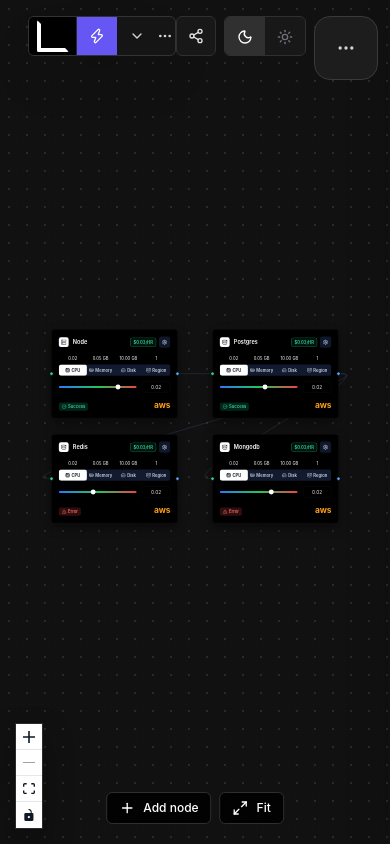
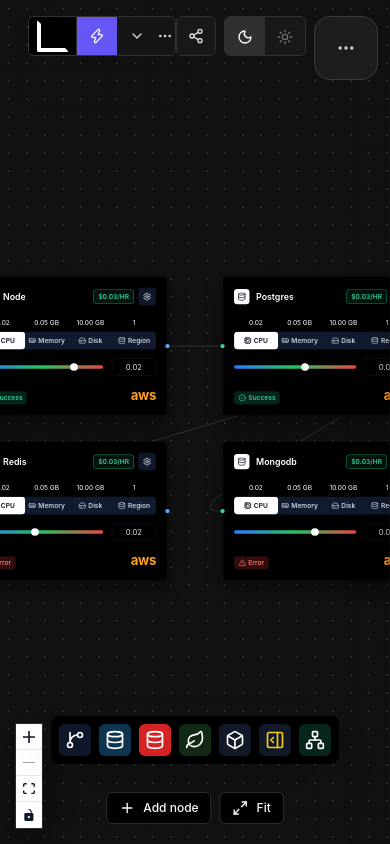
Before and after one commit to Ramdularey1/App-Graph-Builder, a React (Vite) app: page / in a window 390 px wide. Built offline with nearby package versions, Linux system fonts and the light colour scheme.

Commit message:
update ui

```diff
--- a/src/components/graph/GraphCanvas.tsx
+++ b/src/components/graph/GraphCanvas.tsx
@@ -15,7 +15,7 @@ import { Maximize2, Plus, Trash2 } from 'lucide-react';
 import { useCallback, useEffect, useMemo, useRef } from 'react';
 import type { AppGraph, ServiceNode } from '../../types/graph';
 import { useAppGraph } from '../../hooks/useAppGraph';
-import { useAppStore } from '../../store/useAppStore';
+import { type AddNodeRequest, useAppStore } from '../../store/useAppStore';
 import { RightPanel } from '../panel/RightPanel';
 import { Button } from '../ui/button';
 import { Skeleton } from '../ui/skeleton';
@@ -24,11 +24,12 @@ import { ServiceNodeCard } from './ServiceNodeCard';
 const nodeTypes: NodeTypes = {
   service: ServiceNodeCard,
 };
-const MIN_ZOOM = 0.35;
+const MIN_ZOOM = 0.55;
 const NODE_CARD_WIDTH = 360;
 const NODE_CARD_HEIGHT = 230;
 const NODE_COLUMN_GAP = 460;
 const NODE_ROW_GAP = 300;
+const STORAGE_PREFIX = 'app-graph-builder:graph:';
 
 export function GraphCanvas() {
   const selectedAppId = useAppStore((state) => state.selectedAppId);
@@ -36,18 +37,42 @@ export function GraphCanvas() {
   const isMobilePanelOpen = useAppStore((state) => state.isMobilePanelOpen);
   const setSelectedNodeId = useAppStore((state) => state.setSelectedNodeId);
   const setMobilePanelOpen = useAppStore((state) => state.setMobilePanelOpen);
+  const addNodeRequest = useAppStore((state) => state.addNodeRequest);
   const graphQuery = useAppGraph(selectedAppId);
   const [nodes, setNodes, onNodesChange] = useNodesState<ServiceNode>([]);
   const [edges, setEdges, onEdgesChange] = useEdgesState([]);
   const flowWrapperRef = useRef<HTMLDivElement>(null);
+  const handledAddRequestIdRef = useRef<number | null>(null);
+  const hasLoadedGraphRef = useRef(false);
 
   useEffect(() => {
-    if (graphQuery.data) {
-      setNodes(arrangeNodes(graphQuery.data.nodes));
-      setEdges(graphQuery.data.edges);
+    if (graphQuery.data && selectedAppId) {
+      const savedGraph = loadSavedGraph(selectedAppId);
+
+      if (savedGraph) {
+        setNodes(savedGraph.nodes);
+        setEdges(savedGraph.edges);
+      } else {
+        setNodes(arrangeNodes(graphQuery.data.nodes));
+        setEdges(graphQuery.data.edges);
+      }
+
       setSelectedNodeId(null);
+      hasLoadedGraphRef.current = true;
     }
-  }, [graphQuery.data, setEdges, setNodes, setSelectedNodeId]);
+  }, [graphQuery.data, selectedAppId, setEdges, setNodes, setSelectedNodeId]);
+
+  useEffect(() => {
+    hasLoadedGraphRef.current = false;
+  }, [selectedAppId]);
+
+  useEffect(() => {
+    if (!selectedAppId || !hasLoadedGraphRef.current) {
+      return;
+    }
+
+    saveGraph(selectedAppId, { nodes, edges });
+  }, [edges, nodes, selectedAppId]);
 
   const selectedNode = useMemo(
     () => nodes.find((node) => node.id === selectedNodeId) ?? null,
@@ -120,29 +145,40 @@ export function GraphCanvas() {
     return () => window.removeEventListener('keydown', onKeyDown);
   }, [deleteSelectedNode, selectedNodeId]);
 
-  const addServiceNode = () => {
+  const addServiceNode = useCallback((template?: Omit<AddNodeRequest, 'id'>) => {
     const id = `service-${nodes.length + 1}`;
-    const row = Math.floor(nodes.length / 2);
-    const column = nodes.length % 2;
+    const visibleCenter = getVisibleFlowCenter(flowWrapperRef.current);
     const nextNode: ServiceNode = {
       id,
       type: 'service',
       position: {
-        x: column * NODE_COLUMN_GAP,
-        y: (row + 1) * NODE_ROW_GAP,
+        x: visibleCenter.x - NODE_CARD_WIDTH / 2,
+        y: visibleCenter.y - NODE_CARD_HEIGHT / 2,
       },
       data: {
-        label: 'New Service',
-        description: 'New service node.',
-        status: 'Healthy',
-        traffic: 50,
-        kind: 'service',
+        label: template?.label ?? 'New Service',
+        description: template?.description ?? 'New service node.',
+        status: template?.status ?? 'Healthy',
+        traffic: template?.traffic ?? 50,
+        kind: template?.kind ?? 'service',
       },
     };
 
     setNodes((items) => [...items, nextNode]);
     setSelectedNodeId(id);
-  };
+  }, [nodes.length, setNodes, setSelectedNodeId]);
+
+  useEffect(() => {
+    if (
+      !addNodeRequest ||
+      handledAddRequestIdRef.current === addNodeRequest.id
+    ) {
+      return;
+    }
+
+    handledAddRequestIdRef.current = addNodeRequest.id;
+    addServiceNode(addNodeRequest);
+  }, [addNodeRequest, addServiceNode]);
 
   if (!selectedAppId) {
     return (
@@ -225,7 +261,7 @@ export function GraphCanvas() {
               className="dark-canvas-flow"
             >
               <CenterViewportBridge
-                graphKey={`${selectedAppId}:${nodes.map((node) => node.id).join(',')}`}
+                graphKey={selectedAppId}
                 nodes={nodes}
               />
               <FitViewBridge />
@@ -329,6 +365,27 @@ function FitViewBridge() {
   return null;
 }
 
+function storageKey(appId: string) {
+  return `${STORAGE_PREFIX}${appId}`;
+}
+
+function loadSavedGraph(appId: string) {
+  try {
+    const saved = window.localStorage.getItem(storageKey(appId));
+    if (!saved) {
+      return null;
+    }
+
+    return JSON.parse(saved) as AppGraph;
+  } catch {
+    return null;
+  }
+}
+
+function saveGraph(appId: string, graph: AppGraph) {
+  window.localStorage.setItem(storageKey(appId), JSON.stringify(graph));
+}
+
 function arrangeNodes(nodes: ServiceNode[]) {
   return nodes.map((node, index) => {
     const row = Math.floor(index / 2);
@@ -343,3 +400,21 @@ function arrangeNodes(nodes: ServiceNode[]) {
     };
   });
 }
+
+function getVisibleFlowCenter(wrapper: HTMLDivElement | null) {
+  if (!wrapper) {
+    return { x: NODE_CARD_WIDTH / 2, y: NODE_CARD_HEIGHT / 2 };
+  }
+
+  const wrapperRect = wrapper.getBoundingClientRect();
+  const viewport = wrapper.querySelector('.react-flow__viewport');
+  const transform = viewport ? window.getComputedStyle(viewport).transform : '';
+  const matrix = new DOMMatrixReadOnly(transform === 'none' ? undefined : transform);
+  const screenCenterX = wrapperRect.width / 2;
+  const screenCenterY = wrapperRect.height / 2;
+
+  return {
+    x: (screenCenterX - matrix.m41) / matrix.a,
+    y: (screenCenterY - matrix.m42) / matrix.d,
+  };
+}
--- a/src/components/layout/AppShell.tsx
+++ b/src/components/layout/AppShell.tsx
@@ -34,7 +34,10 @@ export function AppShell() {
   const setSimulateApiError = useAppStore((state) => state.setSimulateApiError);
 
   useEffect(() => {
-    if (!selectedAppId && apps?.[0]) {
+    if (
+      (!selectedAppId || !apps?.some((app) => app.id === selectedAppId)) &&
+      apps?.[0]
+    ) {
       setSelectedAppId(apps[0].id);
     }
   }, [apps, selectedAppId, setSelectedAppId]);
@@ -140,19 +143,91 @@ export function AppShell() {
 }
 
 function LeftRail() {
+  const setMobilePanelOpen = useAppStore((state) => state.setMobilePanelOpen);
+  const requestAddNode = useAppStore((state) => state.requestAddNode);
   const items = [
-    { icon: GitBranch, color: 'bg-[#0f172a]', label: 'GitHub' },
-    { icon: Database, color: 'bg-[#0f3450]', label: 'Postgres' },
-    { icon: Database, color: 'bg-[#d52222]', label: 'Redis' },
-    { icon: Leaf, color: 'bg-[#112915]', label: 'Mongo' },
-    { icon: Box, color: 'bg-[#111827]', label: 'Box' },
-    { icon: PanelRightOpen, color: 'bg-[#111827]', label: 'Panels' },
-    { icon: Network, color: 'bg-[#06251d]', label: 'Network' },
+    {
+      icon: GitBranch,
+      color: 'bg-[#0f172a]',
+      label: 'Add source service',
+      action: () =>
+        requestAddNode({
+          label: 'Source Service',
+          description: 'Source control backed service node.',
+          kind: 'service',
+          status: 'Healthy',
+          traffic: 50,
+        }),
+    },
+    {
+      icon: Database,
+      color: 'bg-[#0f3450]',
+      label: 'Add Postgres node',
+      action: () =>
+        requestAddNode({
+          label: 'Postgres',
+          description: 'Relational database node.',
+          kind: 'database',
+          status: 'Healthy',
+          traffic: 55,
+        }),
+    },
+    {
+      icon: Database,
+      color: 'bg-[#d52222]',
+      label: 'Add Redis node',
+      action: () =>
+        requestAddNode({
+          label: 'Redis',
+          description: 'Cache and queue storage node.',
+          kind: 'database',
+          status: 'Degraded',
+          traffic: 42,
+        }),
+    },
+    {
+      icon: Leaf,
+      color: 'bg-[#112915]',
+      label: 'Add MongoDB node',
+      action: () =>
+        requestAddNode({
+          label: 'Mongodb',
+          description: 'Document database node.',
+          kind: 'database',
+          status: 'Healthy',
+          traffic: 62,
+        }),
+    },
+    {
+      icon: Box,
+      color: 'bg-[#111827]',
+      label: 'Add container node',
+      action: () =>
+        requestAddNode({
+          label: 'Container',
+          description: 'Generic containerized service node.',
+          kind: 'service',
+          status: 'Healthy',
+          traffic: 48,
+        }),
+    },
+    {
+      icon: PanelRightOpen,
+      color: 'bg-[#111827]',
+      label: 'Open inspector',
+      action: () => setMobilePanelOpen(true),
+    },
+    {
+      icon: Network,
+      color: 'bg-[#06251d]',
+      label: 'Fit topology',
+      action: () => window.dispatchEvent(new Event('app-graph-fit-view')),
+    },
   ];
 
   return (
-    <nav className="fixed left-5 top-[310px] z-30 hidden w-11 flex-col items-center gap-2 rounded-lg bg-black p-2 shadow-2xl md:flex">
-      {items.map(({ icon: Icon, color, label }, index) => (
+    <nav className="fixed bottom-20 left-1/2 z-30 flex -translate-x-1/2 flex-row items-center gap-2 rounded-lg bg-black p-2 shadow-2xl lg:left-5 lg:top-[310px] lg:bottom-auto lg:w-11 lg:translate-x-0 lg:flex-col">
+      {items.map(({ icon: Icon, color, label, action }, index) => (
         <button
           className={cn(
             'flex h-8 w-8 items-center justify-center rounded-md text-white transition-transform hover:scale-105',
@@ -162,6 +237,8 @@ function LeftRail() {
           key={label}
           type="button"
           aria-label={label}
+          title={label}
+          onClick={action}
         >
           <Icon className="h-5 w-5" />
         </button>
--- a/src/store/useAppStore.ts
+++ b/src/store/useAppStore.ts
@@ -1,6 +1,14 @@
 import { create } from 'zustand';
 
 type InspectorTab = 'config' | 'runtime';
+export type AddNodeRequest = {
+  id: number;
+  label: string;
+  description: string;
+  kind: 'service' | 'database';
+  status: 'Healthy' | 'Degraded' | 'Down';
+  traffic: number;
+};
 
 type AppUiState = {
   selectedAppId: string | null;
@@ -8,23 +16,50 @@ type AppUiState = {
   isMobilePanelOpen: boolean;
   activeInspectorTab: InspectorTab;
   simulateApiError: boolean;
+  addNodeRequest: AddNodeRequest | null;
   setSelectedAppId: (appId: string) => void;
   setSelectedNodeId: (nodeId: string | null) => void;
   setMobilePanelOpen: (isOpen: boolean) => void;
   setActiveInspectorTab: (tab: InspectorTab) => void;
   setSimulateApiError: (enabled: boolean) => void;
+  requestAddNode: (node: Omit<AddNodeRequest, 'id'>) => void;
+};
+
+const SELECTED_APP_STORAGE_KEY = 'app-graph-builder:selected-app-id';
+
+const getInitialSelectedAppId = () => {
+  try {
+    return window.localStorage.getItem(SELECTED_APP_STORAGE_KEY);
+  } catch {
+    return null;
+  }
+};
+
+const persistSelectedAppId = (appId: string) => {
+  window.localStorage.setItem(SELECTED_APP_STORAGE_KEY, appId);
 };
 
 export const useAppStore = create<AppUiState>((set) => ({
-  selectedAppId: null,
+  selectedAppId: getInitialSelectedAppId(),
   selectedNodeId: null,
   isMobilePanelOpen: false,
   activeInspectorTab: 'config',
   simulateApiError: false,
+  addNodeRequest: null,
   setSelectedAppId: (appId) =>
-    set({ selectedAppId: appId, selectedNodeId: null }),
+    set(() => {
+      persistSelectedAppId(appId);
+      return { selectedAppId: appId, selectedNodeId: null };
+    }),
   setSelectedNodeId: (nodeId) => set({ selectedNodeId: nodeId }),
   setMobilePanelOpen: (isOpen) => set({ isMobilePanelOpen: isOpen }),
   setActiveInspectorTab: (tab) => set({ activeInspectorTab: tab }),
   setSimulateApiError: (enabled) => set({ simulateApiError: enabled }),
+  requestAddNode: (node) =>
+    set({
+      addNodeRequest: {
+        ...node,
+        id: Date.now(),
+      },
+    }),
 }));
```
Also changed, not shown: 6 other files (tests, documents, lock files or other folders).
